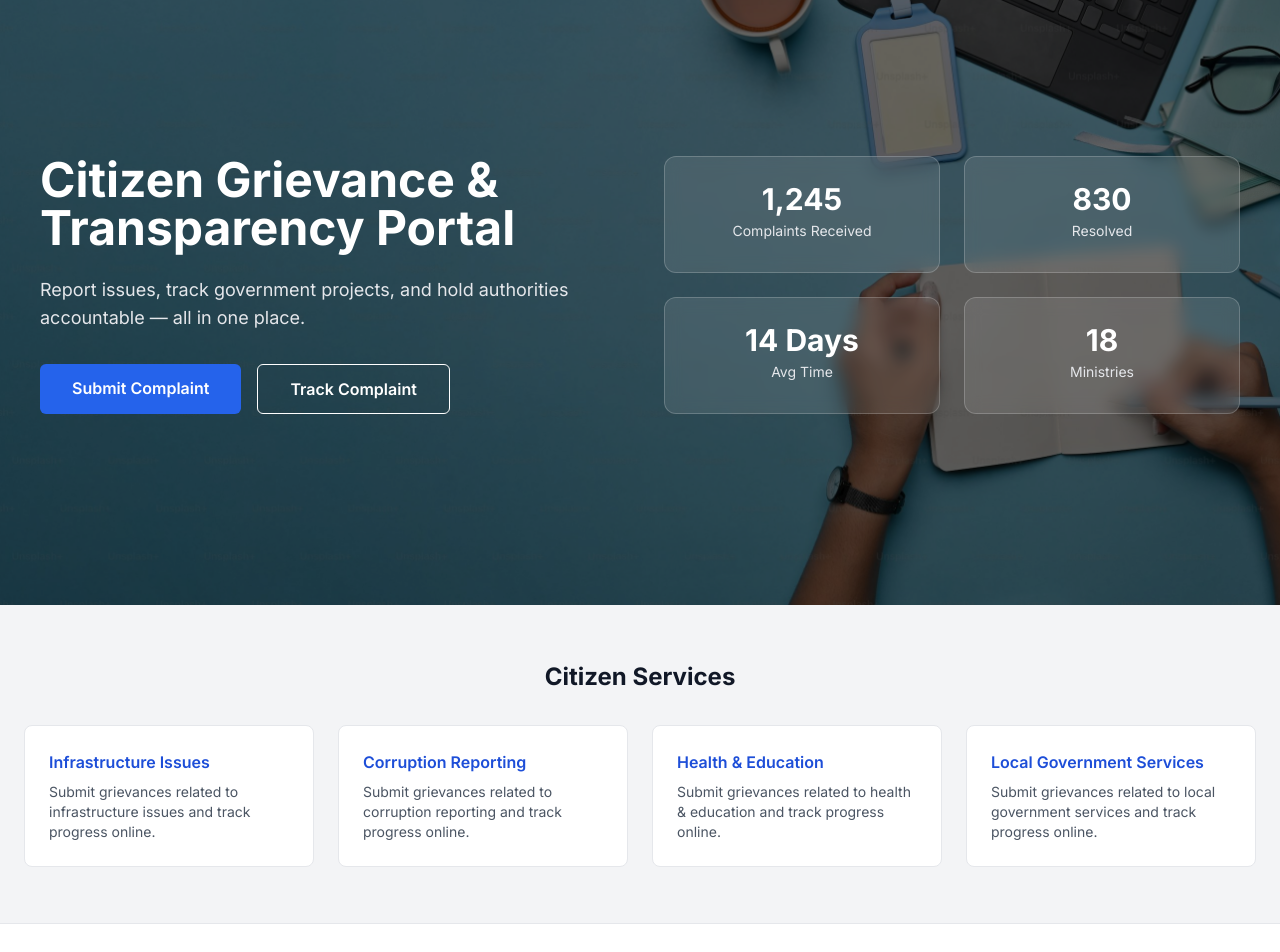
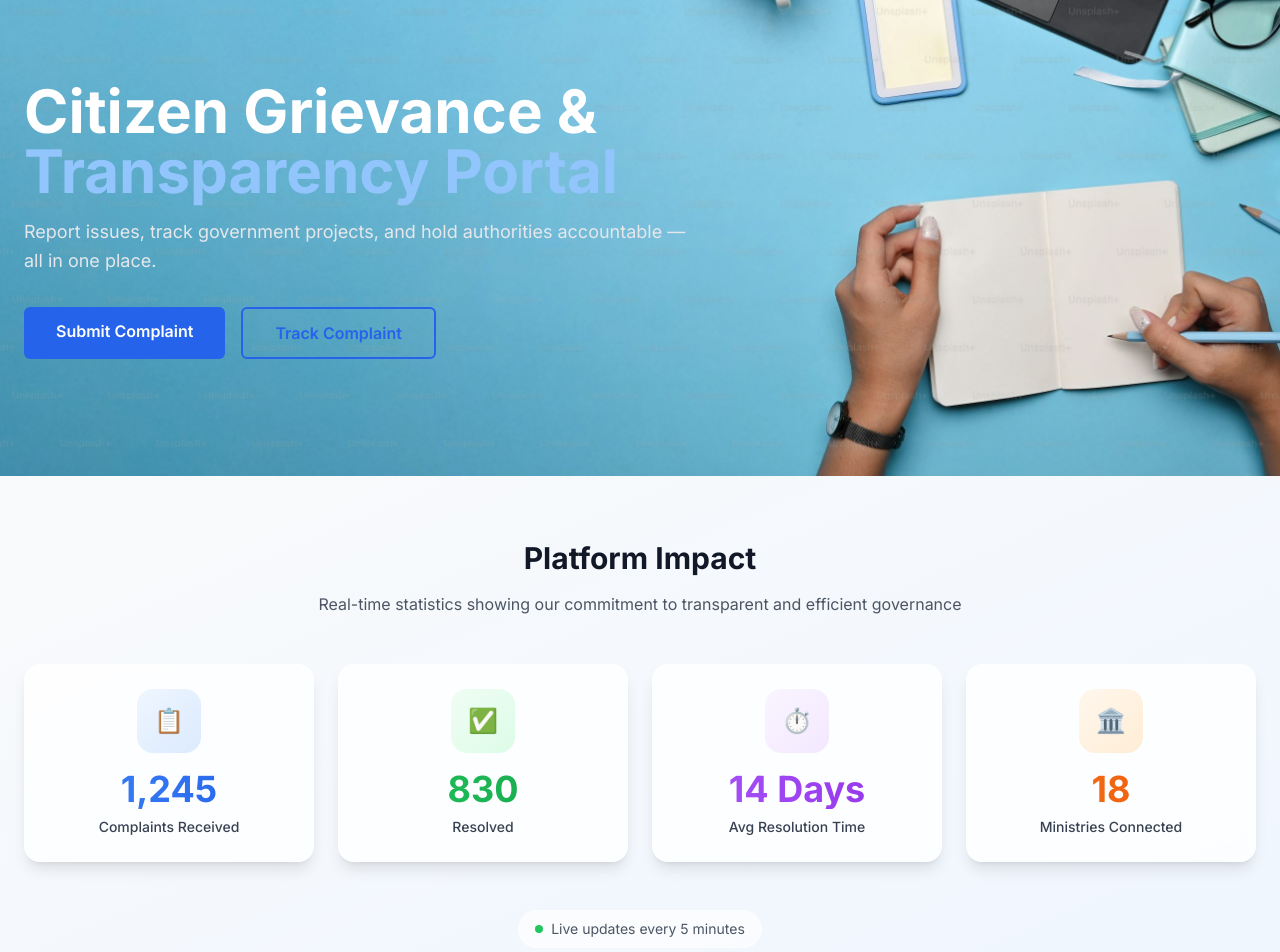
Before and after one commit to Anmol-dev45/r-hackathon-starter, a Next.js app: page / in a window 1280 px wide. Shown: the part 100-1052 px from the top of the page. Built offline with nearby package versions, Linux system fonts and the light colour scheme.

Commit message:
WIP: local changes

```diff
--- a/app/layout.tsx
+++ b/app/layout.tsx
@@ -2,7 +2,7 @@ import type { Metadata } from "next";
 import { inter, merriweather } from "./fonts";
 import { ThemeProvider } from "next-themes";
 import "./globals.css";
-import Link from "next/link";
+import Navbar from "../components/navbar";
 
 const defaultUrl = process.env.VERCEL_URL
   ? `https://${process.env.VERCEL_URL}`
@@ -28,22 +28,7 @@ export default function RootLayout({
           enableSystem
           disableTransitionOnChange
         >
-          {/* Navbar */}
-          <nav className="bg-[#102a43] border-b border-gray-700">
-            <div className="max-w-7xl mx-auto px-6 py-4 flex justify-between items-center">
-              <h1 className="text-2xl font-bold text-white">
-                Gunaaso<span className="text-blue-400">Nepal</span>
-              </h1>
-
-              <div className="flex gap-6 text-sm font-medium">
-                <Link href="/" className="text-white hover:text-blue-300">Home</Link>
-                <Link href="/complaint" className="text-white hover:text-blue-300">File Complaint</Link>
-                <Link href="/track" className="text-white hover:text-blue-300">Track</Link>
-                <Link href="/dashboard" className="text-white hover:text-blue-300">Dashboard</Link>
-                <Link href="/auth/login" className="text-white hover:text-blue-300 text-sm font-medium">Login</Link>
-              </div>
-            </div>
-          </nav>
+          <Navbar />
           {children}
         </ThemeProvider>
       </body>
--- a/app/page.tsx
+++ b/app/page.tsx
@@ -148,52 +148,111 @@ export default function Home() {
           backgroundPosition: "center",
         }}
       >
-        <div className="absolute inset-0 bg-black/60"></div>
-
-        <div className="relative z-10 max-w-7xl mx-auto px-6 py-20 grid md:grid-cols-2 gap-12 text-white">
+        <div className="relative z-10 w-full px-6 py-20 text-white">
+          <div className="max-w-7xl mx-auto">
+            <div className="grid grid-cols-1 lg:grid-cols-12 gap-8 items-center">
+              {/* Left side - Main content in F pattern */}
+              <div className="lg:col-span-7 space-y-6">
                 <div>
-            <h2 className="text-4xl md:text-5xl font-bold leading-tight mb-6">
-              Citizen Grievance & <br /> Transparency Portal
+                  <h2 className="text-4xl md:text-6xl font-bold leading-tight mb-4">
+                    Citizen Grievance & <br />
+                    <span className="text-blue-300">Transparency Portal</span>
                   </h2>
 
-            <p className="text-lg text-gray-200 mb-8 max-w-xl">
+                  <p className="text-lg text-gray-200 mb-8 max-w-2xl leading-relaxed">
                     Report issues, track government projects, and hold authorities
                     accountable — all in one place.
                   </p>
+                </div>
 
                 <div className="flex gap-4 flex-wrap">
                   <Link
                     href="/complaint"
-                className="bg-blue-600 hover:bg-blue-700 px-8 py-3 rounded-md font-semibold transition"
+                    className="bg-blue-600 hover:bg-blue-700 px-8 py-3 rounded-md font-semibold transition transform hover:scale-105 text-white"
                   >
                     Submit Complaint
                   </Link>
 
                   <Link
                     href="/track"
-                className="border border-white px-8 py-3 rounded-md font-semibold hover:bg-white hover:text-blue-700 transition"
+                    className="border-2 border-blue-600 text-blue-600 hover:bg-blue-600 hover:text-white px-8 py-3 rounded-md font-semibold transition transform hover:scale-105"
                   >
                     Track Complaint
                   </Link>
                 </div>
               </div>
 
+              {/* Right side - Can be empty or add visual element */}
+              <div className="lg:col-span-5 hidden lg:block">
+                {/* Optional: Add some visual element here if needed */}
+              </div>
+            </div>
+          </div>
+        </div>
+      </section>
+
       {/* STATS */}
-          <div className="grid grid-cols-2 gap-6">
+      <section className="bg-gradient-to-br from-gray-50 to-blue-50 py-16 -mt-16 relative z-20">
+        <div className="max-w-7xl mx-auto px-6">
+          <div className="text-center mb-12">
+            <h2 className="text-3xl font-bold text-gray-900 mb-4">Platform Impact</h2>
+            <p className="text-gray-600 max-w-2xl mx-auto">Real-time statistics showing our commitment to transparent and efficient governance</p>
+          </div>
+
+          <div className="grid grid-cols-2 lg:grid-cols-4 gap-6">
             {[
-              { label: "Complaints Received", value: "1,245" },
-              { label: "Resolved", value: "830" },
-              { label: "Avg Time", value: "14 Days" },
-              { label: "Ministries", value: "18" },
+              {
+                label: "Complaints Received",
+                value: "1,245",
+                icon: "📋",
+                color: "from-blue-500 to-blue-600",
+                bgColor: "from-blue-50 to-blue-100"
+              },
+              {
+                label: "Resolved",
+                value: "830",
+                icon: "✅",
+                color: "from-green-500 to-green-600",
+                bgColor: "from-green-50 to-green-100"
+              },
+              {
+                label: "Avg Resolution Time",
+                value: "14 Days",
+                icon: "⏱️",
+                color: "from-purple-500 to-purple-600",
+                bgColor: "from-purple-50 to-purple-100"
+              },
+              {
+                label: "Ministries Connected",
+                value: "18",
+                icon: "🏛️",
+                color: "from-orange-500 to-orange-600",
+                bgColor: "from-orange-50 to-orange-100"
+              },
             ].map((item, i) => (
               <div
                 key={i}
-                className="bg-white/10 backdrop-blur border border-white/20 rounded-xl p-6 text-center"
+                className="group bg-white/80 backdrop-blur-sm shadow-lg border border-white/50 rounded-2xl p-6 text-center hover:shadow-2xl hover:-translate-y-1 transition-all duration-300 transform"
               >
-                <p className="text-3xl font-bold">{item.value}</p>
-                <p className="text-sm text-gray-200 mt-1">{item.label}</p>
+                <div className={`w-16 h-16 mx-auto mb-4 rounded-2xl bg-gradient-to-br ${item.bgColor} flex items-center justify-center group-hover:scale-110 transition-transform duration-300`}>
+                  <span className="text-2xl">{item.icon}</span>
+                </div>
+                <p className={`text-4xl font-bold bg-gradient-to-r ${item.color} bg-clip-text text-transparent mb-2`}>
+                  {item.value}
+                </p>
+                <p className="text-sm font-medium text-gray-700 group-hover:text-gray-900 transition-colors">
+                  {item.label}
+                </p>
               </div>
             ))}
+          </div>
+
+          {/* Additional visual element */}
+          <div className="mt-12 text-center">
+            <div className="inline-flex items-center gap-2 px-4 py-2 bg-white/60 backdrop-blur-sm rounded-full border border-white/50">
+              <div className="w-2 h-2 bg-green-500 rounded-full animate-pulse"></div>
+              <span className="text-sm text-gray-600">Live updates every 5 minutes</span>
+            </div>
           </div>
         </div>
       </section>
@@ -381,19 +440,18 @@ export default function Home() {
 
       {/* Government Notice */}
       <section className="bg-yellow-50 border-t border-yellow-200">
-        <div className="max-w-7xl mx-auto px-6 py-6 text-sm text-gray-800">
+        <div className="max-w-7xl mx-auto px-5 py-4 text-sm text-gray-800">
           <strong>Notice:</strong> False or misleading complaints are punishable under
           prevailing laws of Nepal.
         </div>
       </section>
       {/* Footer */}
       <footer className="bg-[#0b1c2d] text-gray-300 text-sm">
-        <div className="max-w-7xl mx-auto px-6 py-6 flex flex-col md:flex-row justify-between gap-2">
+        <div className="max-w-7xl mx-auto px-5 py-4 flex flex-col md:flex-row justify-between gap-2">
           <span>© 2025 Government of Nepal</span>
           <span>Transparency • Accountability • Citizen Empowerment</span>
         </div>
       </footer>
-
     </div>
   );
 }
```
Lines whose indentation alone changed are shown as unchanged.
